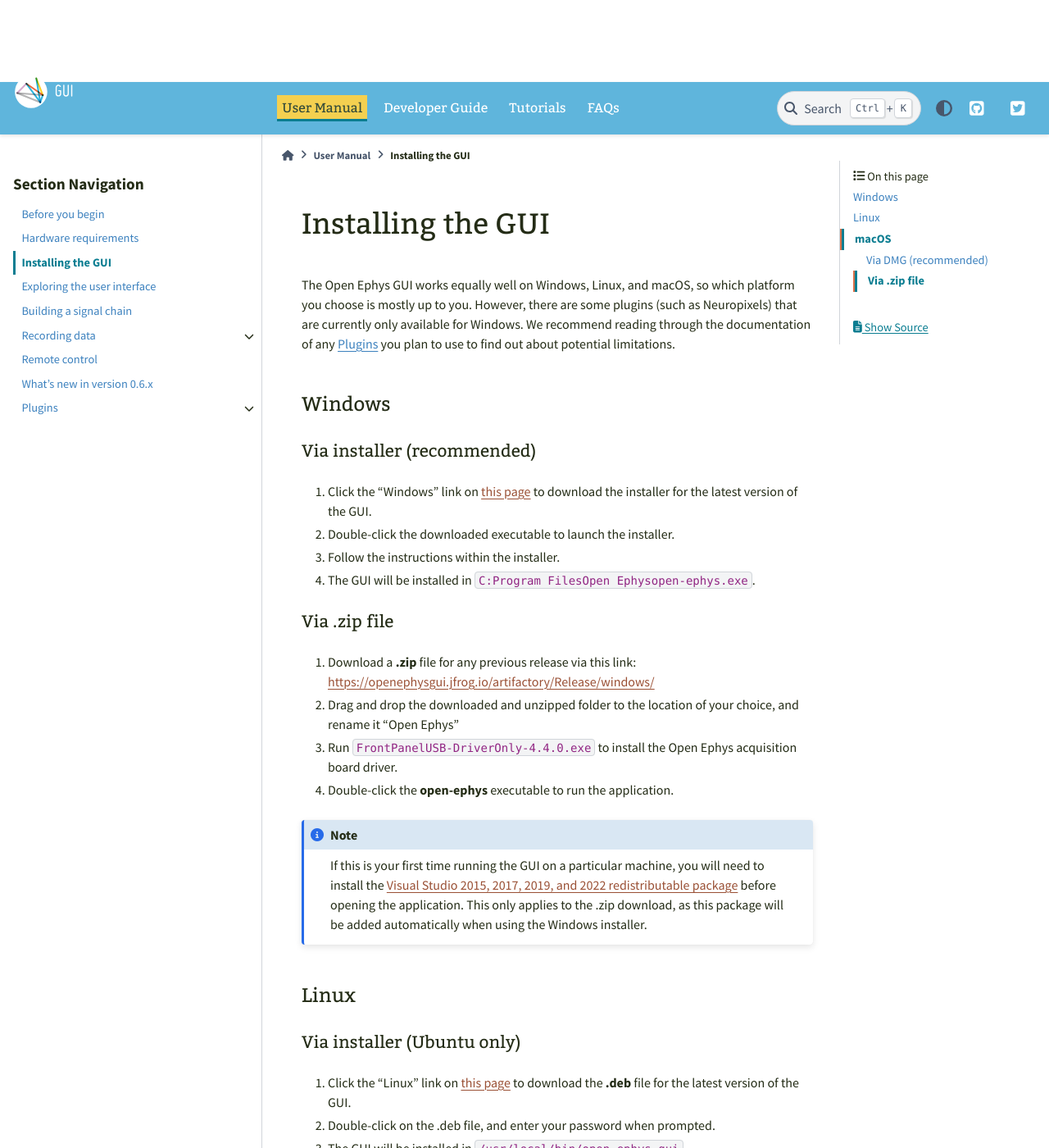
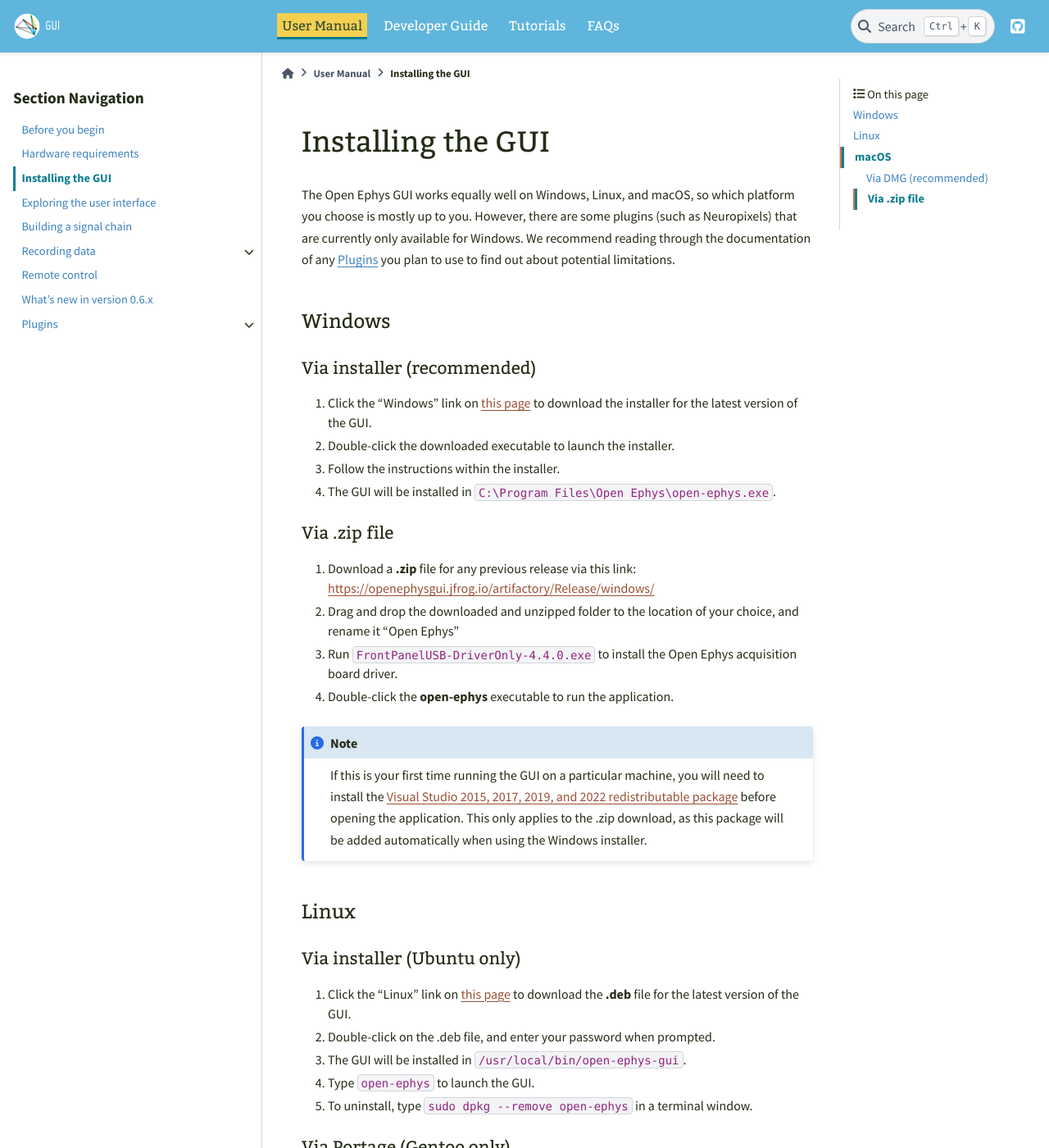
Before and after one commit to open-ephys/gui-docs, a Sphinx documentation site: the page built from source/User-Manual/Installing-the-GUI.rst, in a window 1280 px wide and 1400 px high. Shown: the whole window at 82% size. Built offline with Sphinx 7.4.7 and the PyData theme 0.15.4, drawn with Linux system fonts in a browser that asks for light colours.

Commit message:
Update sphinx theme

```diff
--- a/source/User-Manual/Exploring-the-user-interface.rst
+++ b/source/User-Manual/Exploring-the-user-interface.rst
@@ -159,6 +159,6 @@
 Windows
 ---------
 
-Log files are written to :code:`C:\ProgramData\Open Ephys\configs-api8`.
+Log files are written to :code:`C:\\ProgramData\\Open Ephys\\configs-api8`.
 
 .. _Ableton Live: https://www.ableton.com/en/live/
--- a/source/User-Manual/Installing-the-GUI.rst
+++ b/source/User-Manual/Installing-the-GUI.rst
@@ -19,7 +19,7 @@
 
 3. Follow the instructions within the installer.
 
-4. The GUI will be installed in :code:`C:\Program Files\Open Ephys\open-ephys.exe`.
+4. The GUI will be installed in :code:`C:\\Program Files\\Open Ephys\\open-ephys.exe`.
 
 Via .zip file
 --------------
--- a/source/_static/theme_overrides.css
+++ b/source/_static/theme_overrides.css
@@ -120,7 +120,6 @@
   background-color: white;
   margin-bottom: 1.15rem;
   font-size: 1em;
-  padding-top: 100px;
   color: #242c16;
   font-family: "Source Sans", sans-serif;
 }
@@ -280,41 +279,14 @@
 /* logo */
 .navbar-brand {
   position: relative;
-  height: 60px;
+  height: 50px;
   width: auto;
-}
-
-/* format search bar */
-.bd-search {
-  position: relative;
-  padding: 1rem 15px;
-  margin-right: -15px;
-  margin-left: -15px;
-  outline: none;
-}
-
-.form-control {
-  outline: none !important;
-  box-shadow: none !important;
-  border: none !important;
-}
-
-.form-control:focus {
-  outline: black !important;
-  box-shadow: none !important;
-  border: 1px !important;
-}
-
-form:focus {
-  outline: black !important;
-  box-shadow: none !important;
-  border: 1px !important;
 }
 
 /* override table width restrictions */
 @media screen and (min-width: 767px) {
   .wy-table-responsive table td {
-    /* !important prevents the common CSS stylesheets from overriding
+    /*!important prevents the common CSS stylesheets from overriding
           this as on RTD they are loaded after this stylesheet */
     white-space: normal !important;
   }
@@ -332,17 +304,7 @@
   margin-top: 2em;
 }
 
-/* list line spacing */
-/* ol.simple {
-  margin-bottom: 1em;
-}
 
-
-
-ul.simple {
-  margin-bottom: 1em;
-}
-*/
 ul,
 ol,
 h1,
@@ -352,24 +314,23 @@
 h5,
 h6 {
   line-height: 1.5;
-  margin-bottom: 1em;
+  margin-bottom: 0.7em;
 }
 
 /* List items in main area, but not in side bars */
-body > li,
+/*body > li,
 p {
   line-height: 1.5;
   margin: 0.3em 0;
   margin-bottom: 1em;
-}
+}*/
 
 /* ensure images stay within the column bounds*/
 img {
   max-width: 100%;
-  margin-bottom: 2em;
 }
 
 /* change color of Twitter logo */
-i.fa-twitter-square:before {
+/*i.fa-twitter-square:before {
   color: #333;
-}
+}*/
--- a/source/conf.py
+++ b/source/conf.py
@@ -176,8 +176,9 @@
 # documentation.
 html_theme_options = {
     "github_url": "https://github.com/open-ephys",
-    "twitter_url": "https://twitter.com/openephys",
     "navigation_with_keys": True,
+    "navbar_end": ["navbar-icon-links"],
+    "navbar_align": "content"
     # 'search_bar_position' : "navbar",
     #'canonical_url': '',
     #'analytics_id': '',
@@ -193,6 +194,8 @@
     #'titles_only': False
 }
 
+language = 'en'
+
 html_favicon = "_static/images/favicon.png"
 
 html_context = {
@@ -200,8 +203,10 @@
     "github_repo": "doc-template",
     "github_version": "master",
     "doc_path": "source",
-    "css_files": ["_static/theme_overrides.css", "_static/sphinx_tabs/tabs.css"],
+    "css_files": ["_static/theme_overrides.css"]#, "_static/sphinx_tabs/tabs.css"],
 }
+
+html_show_sourcelink = False
 
 linkcheck_anchors = False
 
```
